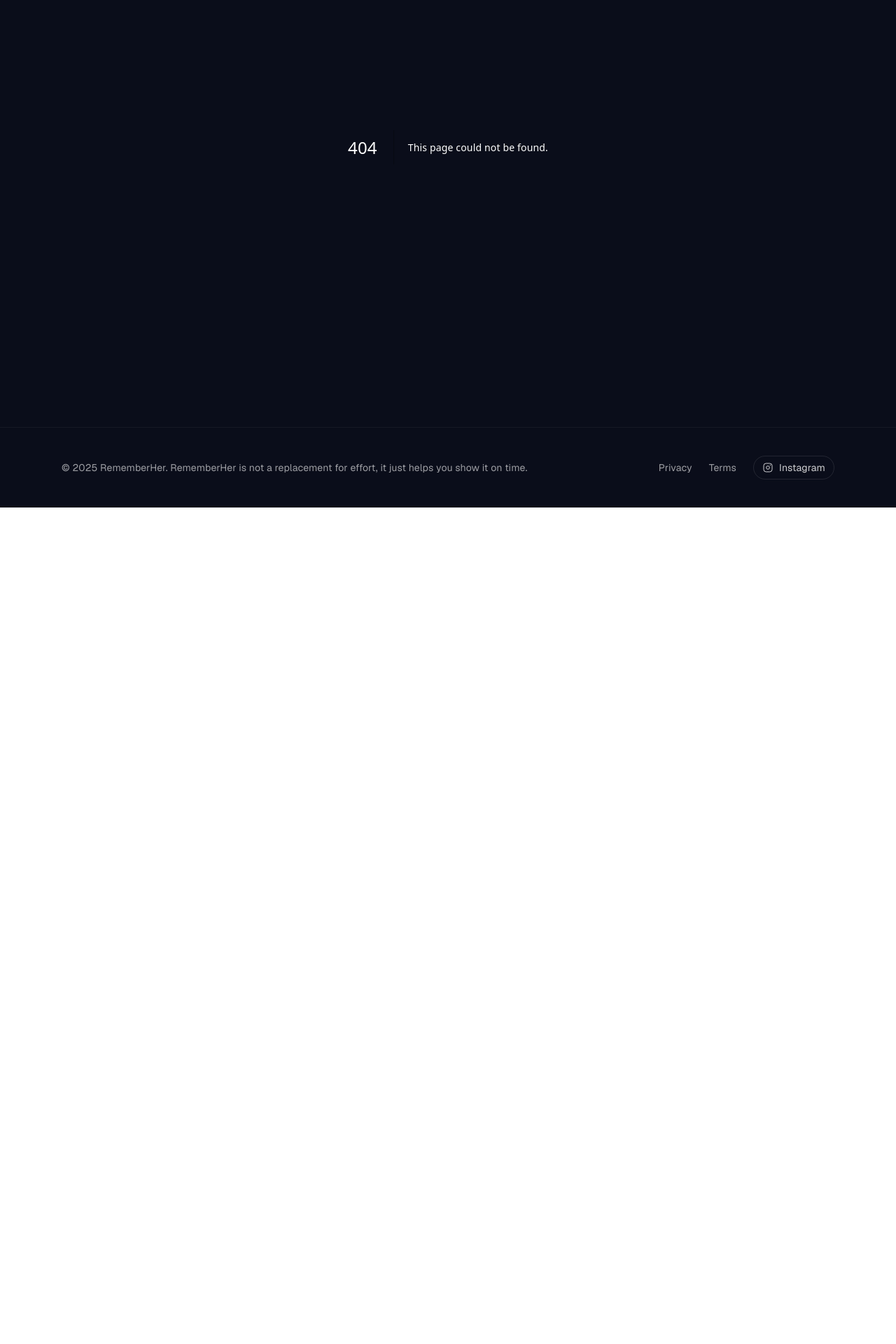
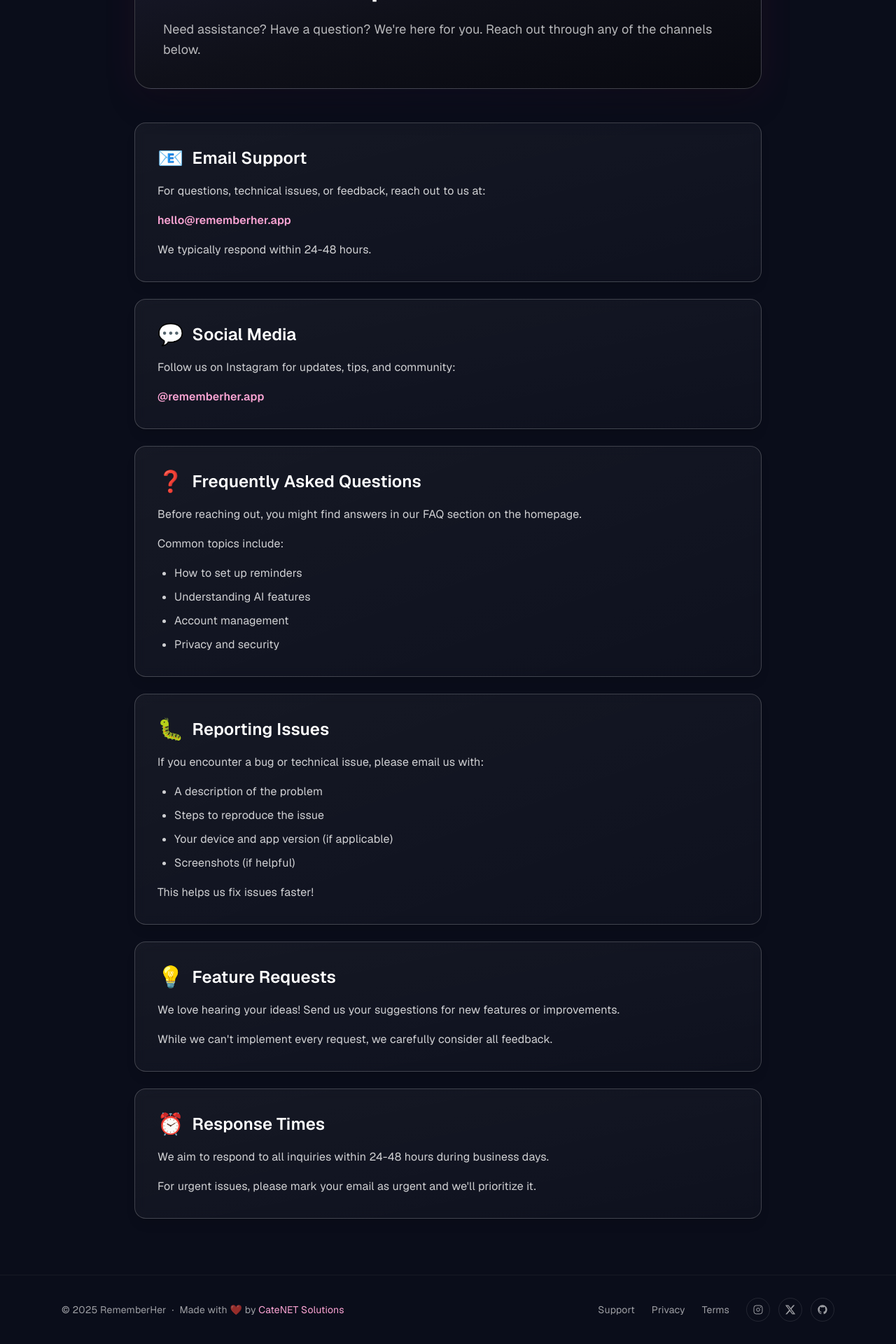
Before and after one commit to CateNET/rememberher-web, a Next.js app: page /support in a window 1280 px wide. Before the commit this address had no page. Shown: the part 259-2179 px from the top of the page at 70% size. Before the commit the page ends 984 px from the top, so only its background shows below. Built offline with nearby package versions, Linux system fonts and the light colour scheme.

Commit message:
Ui changes and support page added

```diff
--- a/next.config.ts
+++ b/next.config.ts
@@ -1,6 +1,14 @@
 import type { NextConfig } from "next";
 
 const nextConfig: NextConfig = {
+  // Allow cross-origin requests from local network during development
+  allowedDevOrigins: [
+    "http://localhost:3000",
+    "http://127.0.0.1:3000",
+    /^http:\/\/192\.168\.\d+\.\d+:3000$/,
+    /^http:\/\/10\.\d+\.\d+\.\d+:3000$/,
+    /^http:\/\/172\.(1[6-9]|2[0-9]|3[0-1])\.\d+\.\d+:3000$/,
+  ],
   // Optimize for modern browsers - reduce polyfills
   compiler: {
     removeConsole: process.env.NODE_ENV === "production",
--- /dev/null
+++ b/src/app/support/page.tsx
@@ -0,0 +1,173 @@
+import type { Metadata } from "next";
+import Link from "next/link";
+
+export const metadata: Metadata = {
+  title: "Support – RememberHer",
+  description:
+    "Get help with RememberHer. Contact our support team for assistance, questions, or feedback.",
+};
+
+type ContentItem = string | string[] | { type: "email" | "link"; value: string; label?: string };
+
+const sections: Array<{
+  icon: string;
+  title: string;
+  content: ContentItem[];
+}> = [
+  {
+    icon: "📧",
+    title: "Email Support",
+    content: [
+      "For questions, technical issues, or feedback, reach out to us at:",
+      { type: "email", value: "hello@rememberher.app" },
+      "We typically respond within 24-48 hours.",
+    ],
+  },
+  {
+    icon: "💬",
+    title: "Social Media",
+    content: [
+      "Follow us on Instagram for updates, tips, and community:",
+      { type: "link", value: "https://www.instagram.com/rememberher.app", label: "@rememberher.app" },
+    ],
+  },
+  {
+    icon: "❓",
+    title: "Frequently Asked Questions",
+    content: [
+      "Before reaching out, you might find answers in our FAQ section on the homepage.",
+      "Common topics include:",
+      [
+        "How to set up reminders",
+        "Understanding AI features",
+        "Account management",
+        "Privacy and security",
+      ],
+    ],
+  },
+  {
+    icon: "🐛",
+    title: "Reporting Issues",
+    content: [
+      "If you encounter a bug or technical issue, please email us with:",
+      [
+        "A description of the problem",
+        "Steps to reproduce the issue",
+        "Your device and app version (if applicable)",
+        "Screenshots (if helpful)",
+      ],
+      "This helps us fix issues faster!",
+    ],
+  },
+  {
+    icon: "💡",
+    title: "Feature Requests",
+    content: [
+      "We love hearing your ideas! Send us your suggestions for new features or improvements.",
+      "While we can't implement every request, we carefully consider all feedback.",
+    ],
+  },
+  {
+    icon: "⏰",
+    title: "Response Times",
+    content: [
+      "We aim to respond to all inquiries within 24-48 hours during business days.",
+      "For urgent issues, please mark your email as urgent and we'll prioritize it.",
+    ],
+  },
+];
+
+export default function SupportPage() {
+  return (
+    <main className="min-h-screen px-6 py-20">
+      <div className="mx-auto max-w-4xl">
+        <div className="group relative mb-12">
+          <div className="absolute -inset-1 rounded-3xl bg-gradient-to-r from-pink-500/20 via-purple-500/20 to-pink-500/20 blur-xl opacity-30" />
+          <div className="relative rounded-3xl border border-white/20 bg-gradient-to-br from-[#1a1b2e] via-[#0f1019] to-[#080910] p-10 text-white backdrop-blur-sm shadow-2xl">
+            <p className="text-sm uppercase tracking-[0.3em] text-pink-200/80">
+              Support
+            </p>
+            <h1
+              className="mt-4 text-4xl font-bold sm:text-5xl"
+              style={{ fontSize: '2.25rem' }}
+            >
+              We're here to help
+            </h1>
+            <p className="mt-6 text-lg leading-relaxed text-white/70">
+              Need assistance? Have a question? We're here for you. Reach out through any of the channels below.
+            </p>
+          </div>
+        </div>
+        <div className="space-y-6 text-white/80">
+          {sections.map((section) => (
+            <div
+              key={section.title}
+              className="group relative overflow-hidden rounded-2xl border border-white/20 bg-gradient-to-br from-white/5 to-white/[0.02] p-8 backdrop-blur-sm shadow-lg transition-all duration-300 hover:border-pink-500/30 hover:bg-gradient-to-br hover:from-pink-500/10 hover:to-purple-500/10 hover:shadow-xl hover:shadow-pink-500/10"
+            >
+              <div className="absolute inset-0 bg-gradient-to-br from-pink-500/5 via-transparent to-purple-500/5 opacity-0 transition-opacity duration-300 group-hover:opacity-100" />
+              <h2 className="relative mb-4 flex items-center gap-3 text-2xl font-semibold text-white">
+                <span className="text-3xl">{section.icon}</span>
+                {section.title}
+              </h2>
+              <div className="space-y-4 text-base leading-relaxed">
+                {section.content.map((item, idx) => {
+                  if (Array.isArray(item)) {
+                    return (
+                      <ul key={idx} className="ml-6 space-y-2 list-disc">
+                        {item.map((listItem, listIdx) => (
+                          <li key={listIdx} className="text-white/80">
+                            {listItem}
+                          </li>
+                        ))}
+                      </ul>
+                    );
+                  }
+                  if (
+                    typeof item === "object" &&
+                    item !== null &&
+                    "type" in item
+                  ) {
+                    if (item.type === "email") {
+                      return (
+                        <p key={idx} className="text-white/80">
+                          <a
+                            href={`mailto:${item.value}`}
+                            className="font-semibold text-pink-300 transition hover:text-pink-200 hover:underline"
+                          >
+                            {item.value}
+                          </a>
+                        </p>
+                      );
+                    }
+                    if (item.type === "link") {
+                      return (
+                        <p key={idx} className="text-white/80">
+                          <a
+                            href={item.value}
+                            target="_blank"
+                            rel="noreferrer"
+                            className="font-semibold text-pink-300 transition hover:text-pink-200 hover:underline"
+                          >
+                            {item.label || item.value}
+                          </a>
+                        </p>
+                      );
+                    }
+                  }
+                  if (typeof item === "string") {
+                    return (
+                      <p key={idx} className="text-white/80">
+                        {item}
+                      </p>
+                    );
+                  }
+                  return null;
+                })}
+              </div>
+            </div>
+          ))}
+        </div>
+      </div>
+    </main>
+  );
+}
--- a/src/components/layout/Footer.tsx
+++ b/src/components/layout/Footer.tsx
@@ -19,34 +19,78 @@
       </svg>
     ),
   },
+  {
+    label: "X",
+    href: "https://x.com/RememberHerApp",
+    icon: (
+      <svg
+        viewBox="0 0 24 24"
+        aria-hidden="true"
+        className="h-4 w-4"
+        fill="currentColor"
+      >
+        <path d="M18.244 2.25h3.308l-7.227 8.26 8.502 11.24H16.17l-5.214-6.817L4.99 21.75H1.68l7.73-8.835L1.254 2.25H8.08l4.713 6.231zm-1.161 17.52h1.833L7.084 4.126H5.117z" />
+      </svg>
+    ),
+  },
+  {
+    label: "GitHub",
+    href: "https://github.com/CateNET/rememberher-web",
+    icon: (
+      <svg
+        viewBox="0 0 24 24"
+        aria-hidden="true"
+        className="h-4 w-4"
+        fill="currentColor"
+      >
+        <path d="M12 2C6.477 2 2 6.477 2 12c0 4.42 2.865 8.17 6.839 9.49.5.092.682-.217.682-.482 0-.237-.008-.866-.013-1.7-2.782.603-3.369-1.34-3.369-1.34-.454-1.156-1.11-1.463-1.11-1.463-.908-.62.069-.608.069-.608 1.003.07 1.531 1.03 1.531 1.03.892 1.529 2.341 1.088 2.91.832.092-.647.35-1.088.636-1.338-2.22-.253-4.555-1.11-4.555-4.943 0-1.091.39-1.984 1.029-2.683-.103-.253-.446-1.27.098-2.647 0 0 .84-.269 2.75 1.025A9.578 9.578 0 0112 6.836c.85.004 1.705.114 2.504.336 1.909-1.294 2.747-1.025 2.747-1.025.546 1.377.203 2.394.1 2.647.64.699 1.028 1.592 1.028 2.683 0 3.842-2.339 4.687-4.566 4.935.359.309.678.919.678 1.852 0 1.336-.012 2.415-.012 2.743 0 .267.18.578.688.48C19.138 20.167 22 16.418 22 12c0-5.523-4.477-10-10-10z" />
+      </svg>
+    ),
+  },
 ];
 
 export function Footer() {
   return (
     <footer className="border-t border-white/5 bg-[#0a0d1a]">
-      <div className="mx-auto flex max-w-6xl flex-col gap-6 px-6 py-10 text-sm text-white/60 sm:flex-row sm:items-center sm:justify-between">
-        <p>
-          © {new Date().getFullYear()} RememberHer. RememberHer is not a
-          replacement for effort, it just helps you show it on time.
-        </p>
+      <div className="mx-auto flex max-w-6xl flex-col gap-4 px-6 py-8 text-sm text-white/60 sm:flex-row sm:items-center sm:justify-between">
+        <div className="flex flex-col gap-1 sm:flex-row sm:items-center sm:gap-2">
+          <p>
+            © {new Date().getFullYear()} RememberHer
+          </p>
+          <span className="hidden sm:inline">·</span>
+          <p>
+            Made with ❤️ by{" "}
+            <a
+              href="https://CateNETSolutions.com"
+              target="_blank"
+              rel="noreferrer"
+              className="text-pink-300 transition hover:text-pink-200 hover:underline"
+            >
+              CateNET Solutions
+            </a>
+          </p>
+        </div>
         <div className="flex items-center gap-6">
+          <Link href="/support" className="hover:text-white" prefetch={false}>
+            Support
+          </Link>
           <Link href="/privacy" className="hover:text-white" prefetch={false}>
             Privacy
           </Link>
           <Link href="/terms" className="hover:text-white" prefetch={false}>
             Terms
           </Link>
-          <div className="flex gap-4">
+          <div className="flex gap-3">
             {socialLinks.map((link) => (
               <a
                 key={link.label}
                 href={link.href}
-                className="flex items-center gap-2 rounded-full border border-white/10 px-3 py-1.5 text-white/80 transition hover:border-white/30 hover:text-white"
+                aria-label={link.label}
+                className="flex items-center justify-center rounded-full border border-white/10 p-2 text-white/60 transition hover:border-white/30 hover:text-white"
                 target="_blank"
                 rel="noreferrer"
               >
                 {link.icon}
-                <span>{link.label}</span>
               </a>
             ))}
           </div>
```
